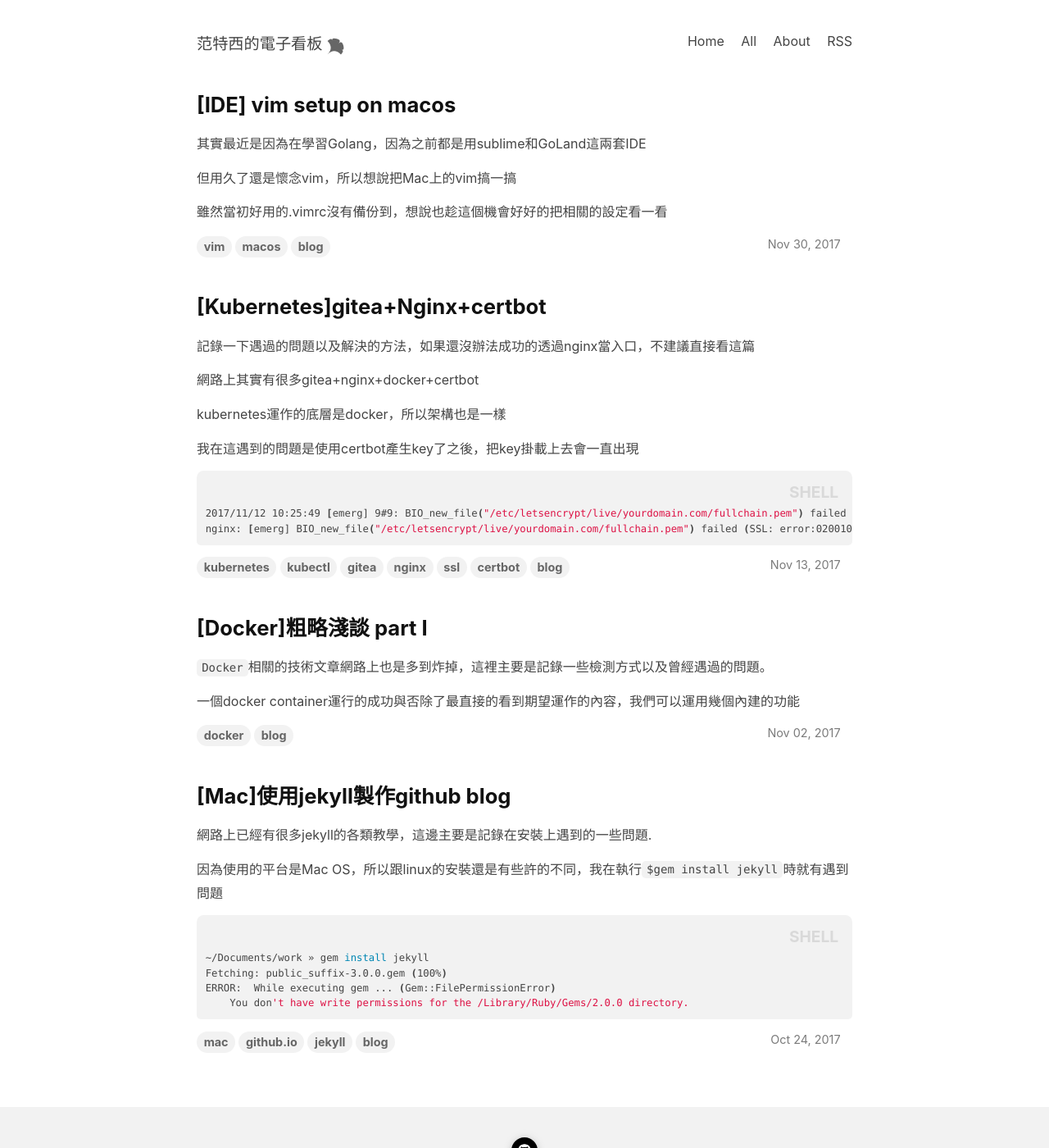
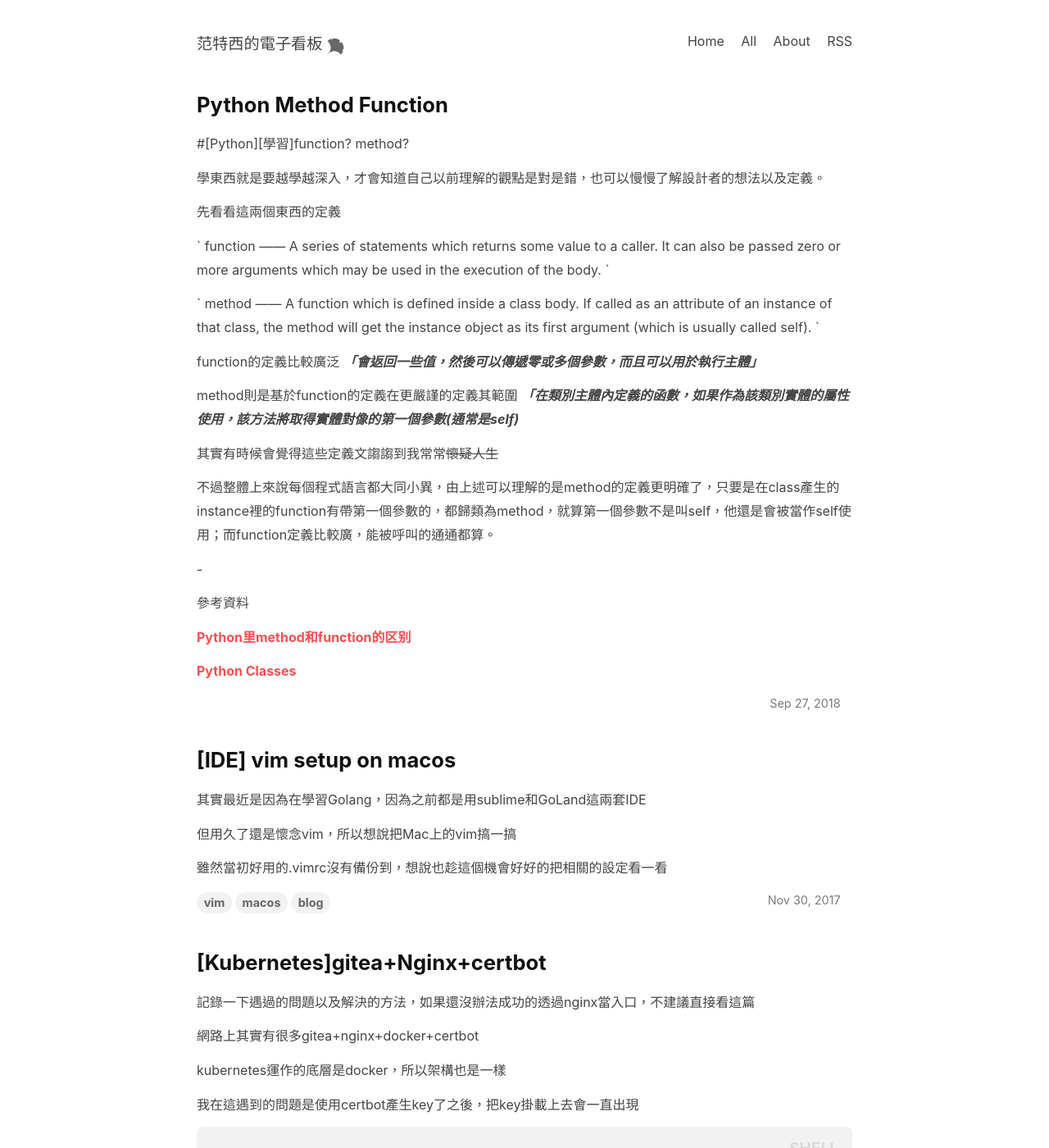
Before and after one commit to tingShean/tingshean.github.io, a Jekyll site: the page built from index.html, in a window 1280 px wide and 1400 px high. Shown: the whole window at 82% size. Built offline with Jekyll 4.4.1, drawn with Linux system fonts in a browser that asks for light colours; nearby versions of some CDN libraries; the list of posts is cut into pages by our own code.

Commit message:
[Update]
新增文章以及更新blog的使用設定

```diff
--- a/Gemfile
+++ b/Gemfile
@@ -1,2 +1,2 @@
 source 'http://gems.ruby-china.org/'
-gem 'github-pages', '104', group: :jekyll_plugins
+gem 'jekyll-text-theme', '104', group: :jekyll_plugins
--- a/_config.yml
+++ b/_config.yml
@@ -17,11 +17,11 @@ nav_lists:
     url: /blog/about.html
 
 ## GitHub repository (if the site is hosted by GitHub) ##
-repository: tingshung.github.io # e.g. someone.github.io
+repository: tingShean/tingshean.github.io # e.g. someone.github.io
 repository_tree: master # e.g. master
 
 ## Language & timezone ##
-lang: zh #the language of your site
+lang: zh-Hant #the language of your site
 timezone: Asia/Taipei
 
 ## Author & social ##
@@ -59,6 +59,7 @@ excerpt_separator: <!--more-->
 ## Build ##
 markdown: kramdown
 highlighter: rouge
+highlight_theme: tomorrow-night
 permalink: date
 
 ## Plugins ##
--- /dev/null
+++ b/_posts/2018-09-27-python-method-function.md
@@ -0,0 +1,32 @@
+#[Python][學習]function? method?
+
+學東西就是要越學越深入，才會知道自己以前理解的觀點是對是錯，也可以慢慢了解設計者的想法以及定義。
+
+先看看這兩個東西的定義
+
+`
+function ——
+A series of statements which returns some value to a caller. It can also be passed zero or more arguments which may be used in the execution of the body.
+`
+
+`
+method —— A function which is defined inside a class body. If called as an attribute of an instance of that class, the method will get the instance object as its first argument (which is usually called self).
+`
+
+function的定義比較廣泛
+***「會返回一些值，然後可以傳遞零或多個參數，而且可以用於執行主體」***
+
+method則是基於function的定義在更嚴謹的定義其範圍
+***「在類別主體內定義的函數，如果作為該類別實體的屬性使用，該方法將取得實體對像的第一個參數(通常是self)***
+
+其實有時候會覺得這些定義文謅謅到我常常~~懷疑人生~~
+
+不過整體上來說每個程式語言都大同小異，由上述可以理解的是method的定義更明確了，只要是在class產生的instance裡的function有帶第一個參數的，都歸類為method，就算第一個參數不是叫self，他還是會被當作self使用；而function定義比較廣，能被呼叫的通通都算。
+
+-
+
+參考資料
+
+[Python里method和function的区别](https://blog.csdn.net/peachpi/article/details/6047826)
+
+[Python Classes](https://docs.python.org/3/tutorial/classes.html#instance-objects)
```
